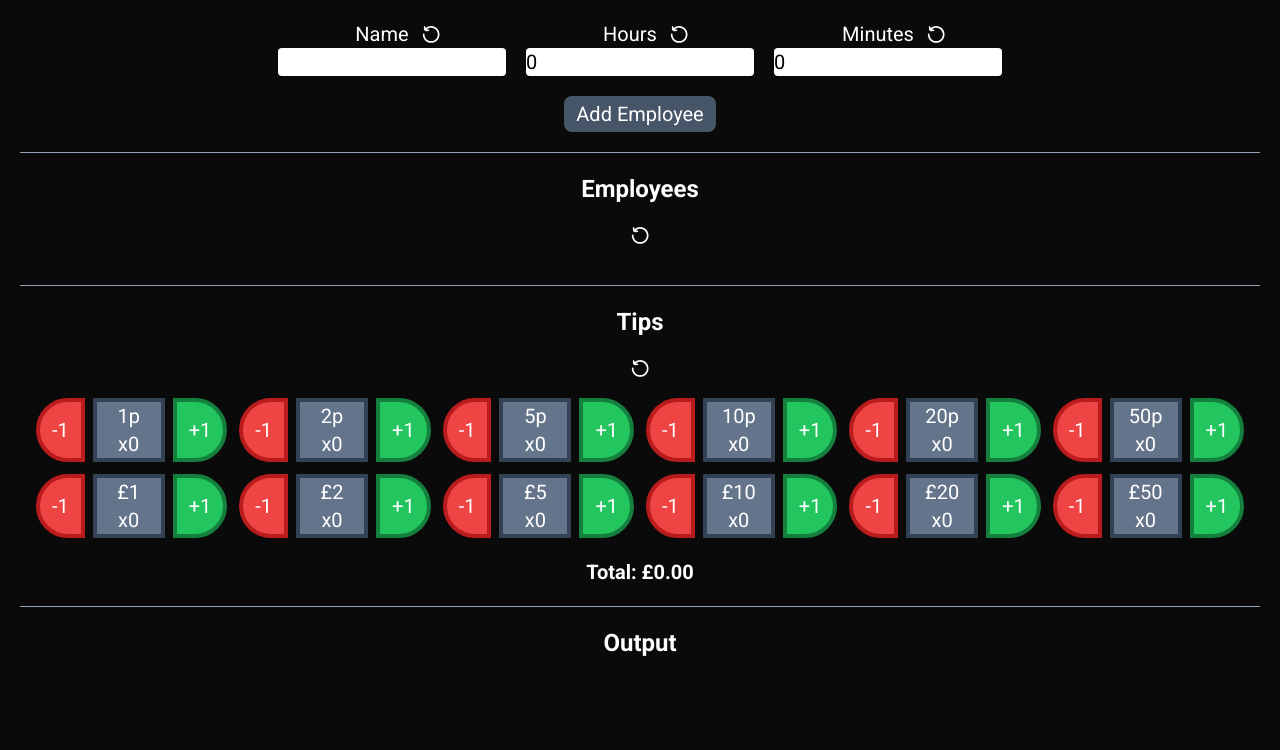
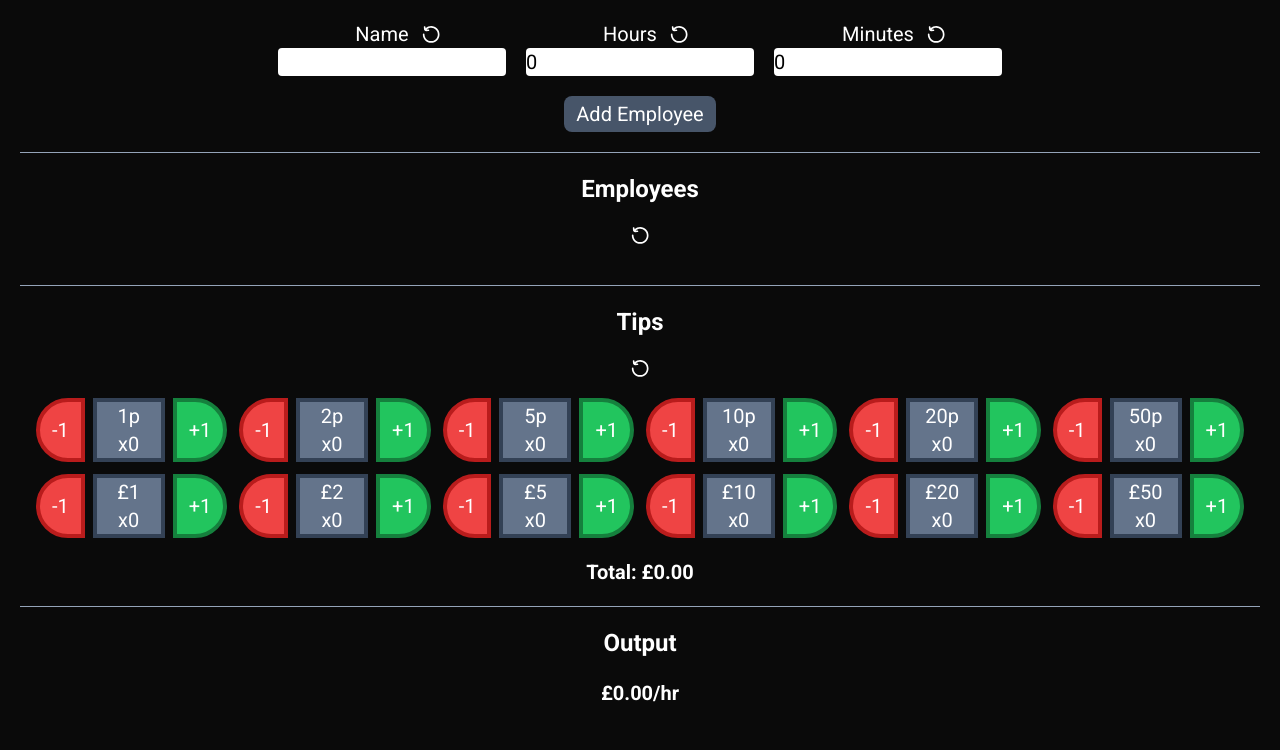
Before and after one commit to nahtaan/TipCounter, a website: page src/index.html in a window 1280 px wide. Drawn offline with Linux system fonts and the light colour scheme.

Commit message:
Update index.html

```diff
--- a/src/index.html
+++ b/src/index.html
@@ -210,6 +210,7 @@
     <!--   Section for returning the optimal split to the user     -->
     <div class="flex flex-col place-items-center py-5">
         <p class="place-self-center font-bold text-2xl mb-5">Output</p>
+        <p class="place-self-center font-bold text-xl mb-5" id="perhour">£0.00/hr</p>
         <!-- Section for displaying any coin swaps -->
         <div class="flex flex-col place-items-center place-content-center py-5 rounded-xl w-full has-[#old-cash-exchange:empty]:hidden">
             <p class="place-self-center font-bold text-xl pb-3">Cash Exchange</p>
```
